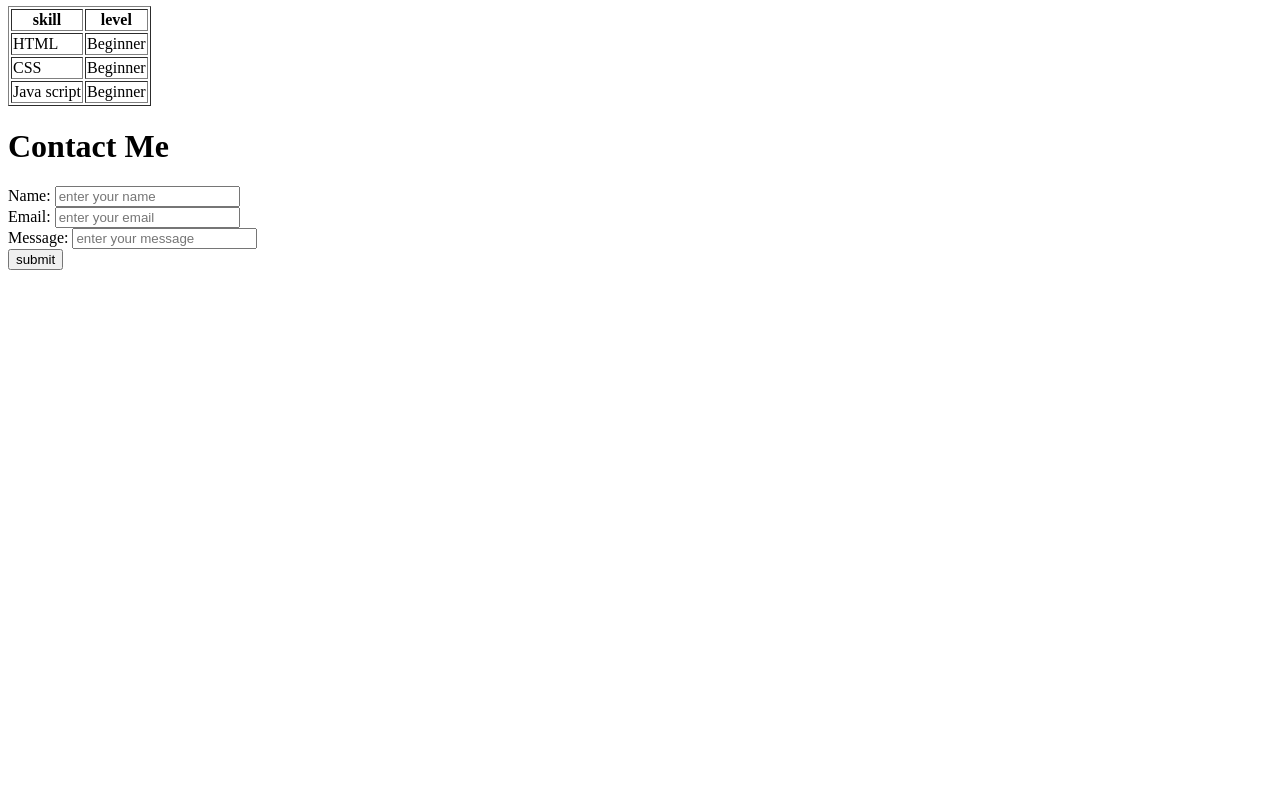
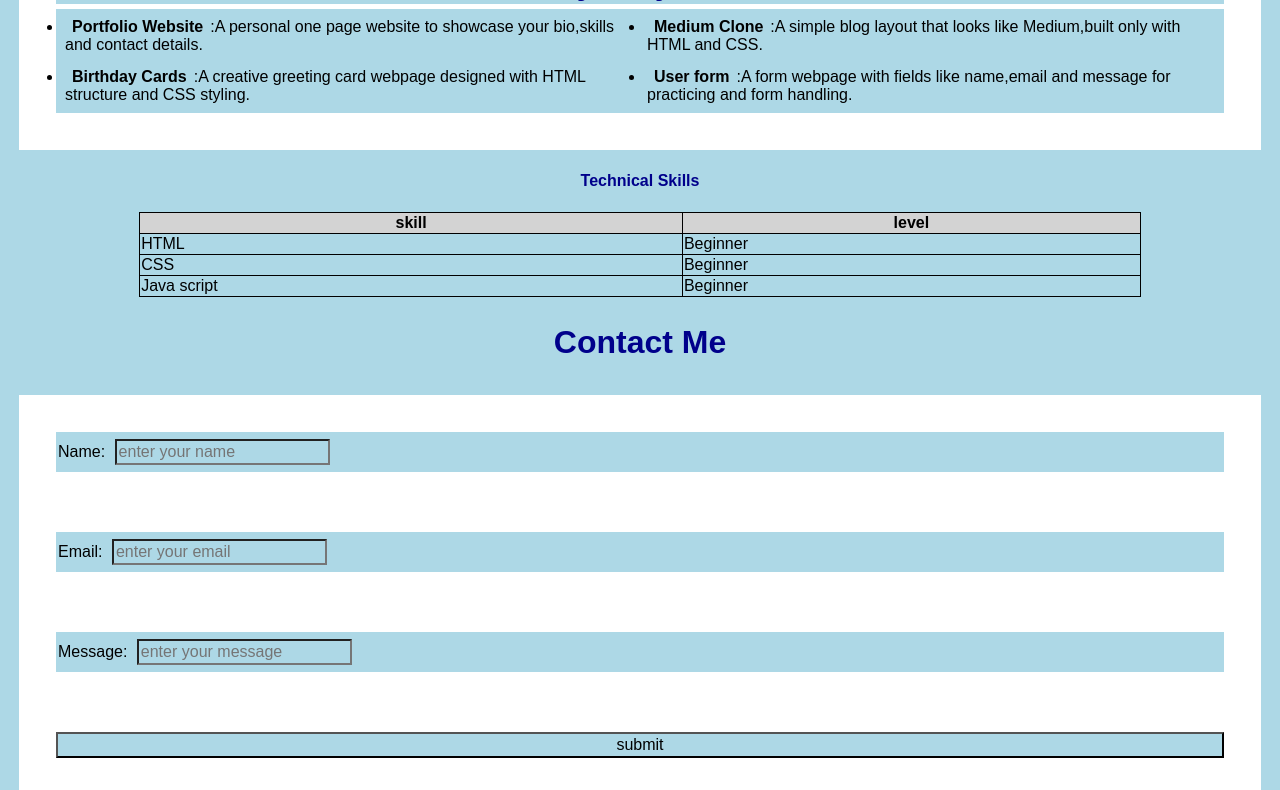
Before and after one commit to codevista9/Web-Dev-Assignment-3, a plain HTML site: page index.html in a window 1280 px wide. Shown: the part 751-1541 px from the top of the page. Before the commit the page ends 1029 px from the top, so only its background shows below. Drawn offline with Linux system fonts and the light colour scheme.

Commit message:
Update stylesheet link in index.html

```diff
--- a/index.html
+++ b/index.html
@@ -4,7 +4,7 @@
     <meta charset="UTF-8">
     <meta name="viewport" content="width=device-width, initial-scale=1.0">
     <title>personal portfolio</title>
-    <link rel="stylesheet" href="web dev 1 assignment/style.css">
+    <link rel="stylesheet" href="style.css">
 </head>
 <body>
     <h1>Yashika</h1>
```
